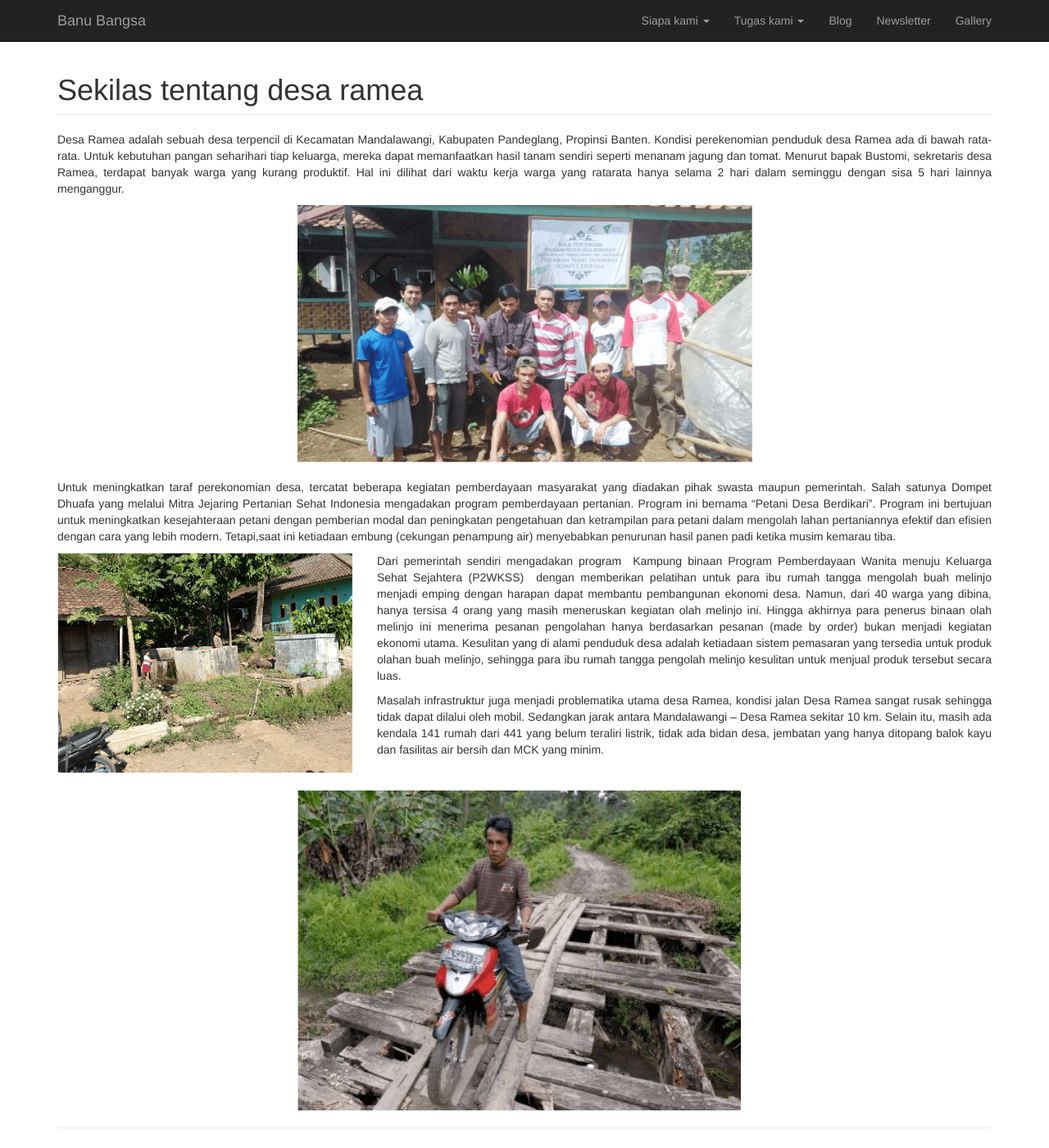
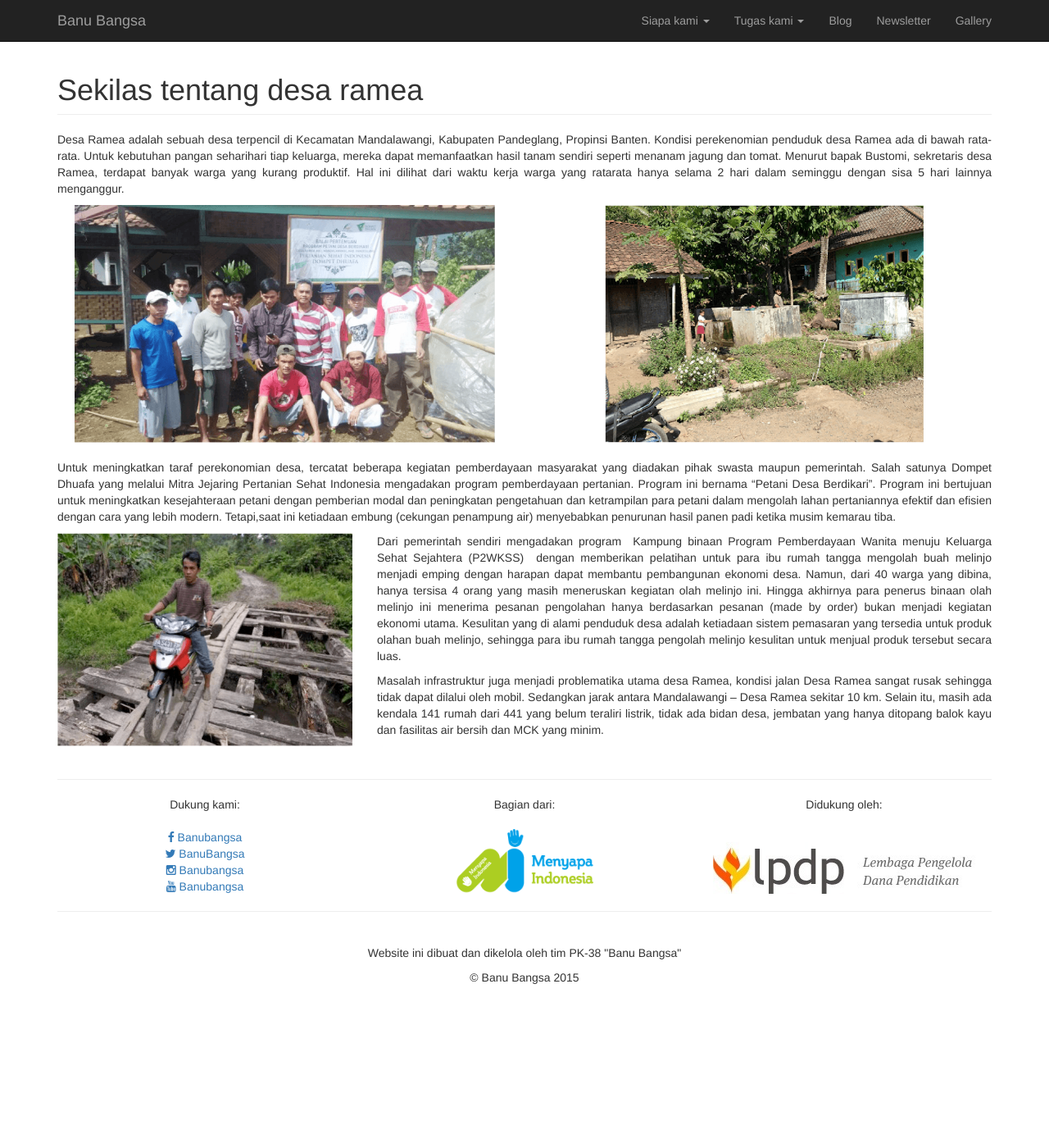
Before and after one commit to ariezncahyo/banubangsa.org, a Jekyll site: the page built from desa-ramea/index.html, in a window 1280 px wide and 1400 px high. Shown: the whole window at 82% size. Built offline with Jekyll 4.4.1, drawn with Linux system fonts in a browser that asks for light colours.

Commit message:
Tweak desa ramea page

```diff
--- a/css/custom.css
+++ b/css/custom.css
@@ -27,7 +27,7 @@ footer img {
   max-height: 80px;
 }
 
-.img-solusi img {
+.img-solusi img, .img-ramea img {
   max-height: 290px;
   margin: 0 auto;
 }
--- a/desa-ramea/index.html
+++ b/desa-ramea/index.html
@@ -28,9 +28,12 @@ sisa 5 hari lainnya menganggur.</p>
              </div>
          </div>
 
-        <div class="row">
-            <div class="col-lg-6 col-lg-offset-3">
+        <div class="row img-ramea">
+            <div class="col-lg-6 ">
                 <img class="text-center img-responsive " src="/img/ramea1.png" alt="" />
+             </div>
+            <div class="col-lg-6  text-justify">
+                <img class="text-center img-responsive " src="/img/ramea2.png" alt="" />
              </div>
          </div>
          <br />
@@ -63,7 +66,7 @@ hasil panen padi ketika musim kemarau tiba.
 
         <div class="row">
             <div class="col-lg-4 text-justify">
-                <img class="text-center img-responsive " src="/img/ramea2.png" alt="" />
+                <img class="text-center img-responsive " src="/img/ramea3.png" alt="" />
              </div>
             <div class="col-lg-8 text-justify">
                 <p>
@@ -116,11 +119,3 @@ bersih dan MCK yang minim.
              </div>
          </div>
          <br />
-
-
-        <div class="row">
-            <div class="col-lg-6 col-lg-offset-3 text-justify">
-                <img class="text-center img-responsive " src="/img/ramea3.png" alt="" />
-             </div>
-        </div>
-        <!-- /.row -->
```
